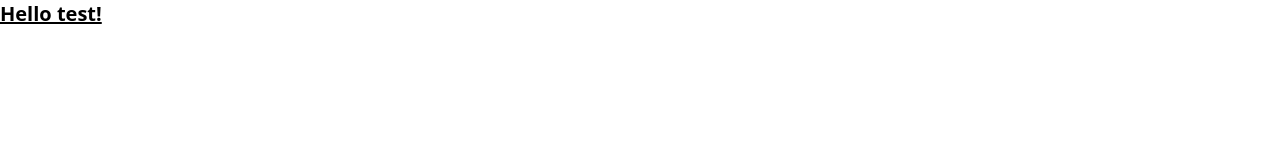
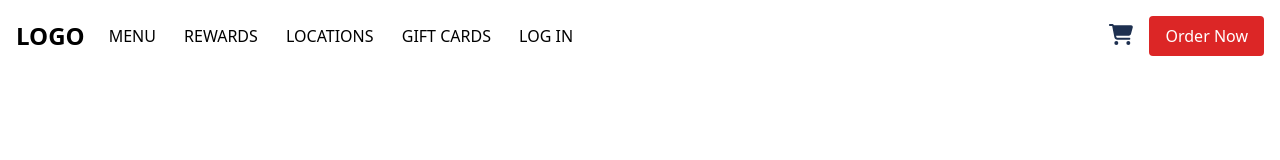
Before and after one commit to saifscripter/quick-foodie, a website: page index.html in a window 1280 px wide. Drawn offline with Linux system fonts and the light colour scheme.

Commit message:
add navbar

```diff
--- a/index.html
+++ b/index.html
@@ -7,6 +7,38 @@
     <title>Quick Foodie</title>
   </head>
   <body>
-    <h1 class="text-xl font-bold underline">Hello test!</h1>
+    <!-- Navigation -->
+    <nav class="container mx-auto flex justify-between items-center p-4">
+      <!-- Logo and Menu Links -->
+      <div class="flex items-center space-x-4">
+        <!-- Logo -->
+        <div class="text-2xl font-bold">
+          <a href="#">LOGO</a>
+        </div>
+
+        <!-- Menu Links -->
+        <div class="space-x-2 uppercase">
+          <a href="#" class="hover:bg-gray-100 p-2 rounded">Menu</a>
+          <a href="#" class="hover:bg-gray-100 p-2 rounded">Rewards</a>
+          <a href="#" class="hover:bg-gray-100 p-2 rounded">Locations</a>
+          <a href="#" class="hover:bg-gray-100 p-2 rounded">Gift Cards</a>
+          <a href="#" class="hover:bg-gray-100 p-2 rounded">Log in</a>
+        </div>
+      </div>
+
+      <!-- Card Icon and Order Now Button -->
+      <div class="flex items-center space-x-4">
+        <!-- Card Icon -->
+        <div class="size-6 cursor-pointer">
+          <img class="w-full" src="./images/cart.svg" alt="Cart Icon" />
+        </div>
+        <!-- Order Now Button -->
+        <button
+          class="bg-red-600 text-white px-4 py-2 rounded hover:bg-red-800"
+        >
+          Order Now
+        </button>
+      </div>
+    </nav>
   </body>
 </html>
```
Also changed, not shown: css/output.css, images/cart.svg (added).
